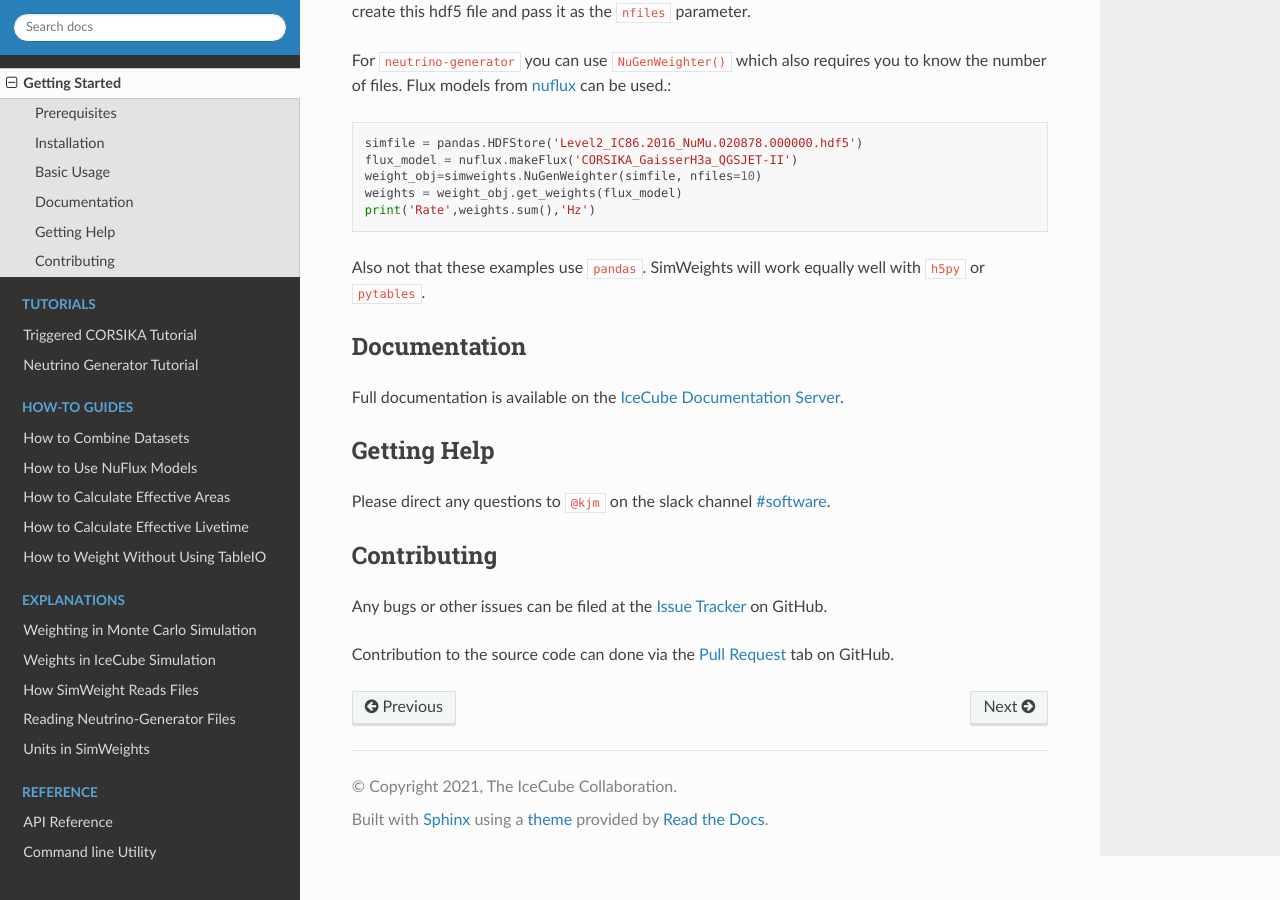
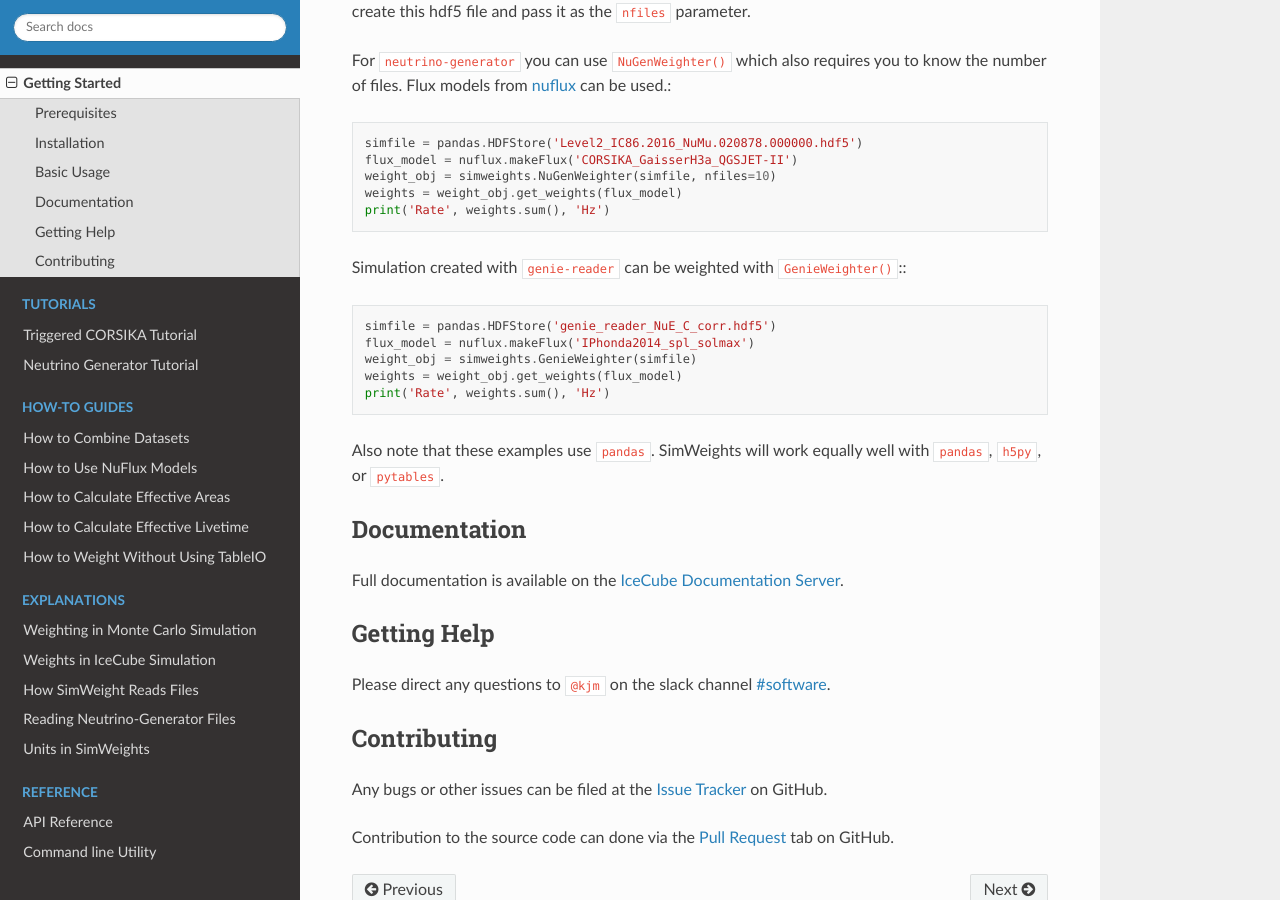
Before and after one commit to icecube/simweights, a Sphinx documentation site: the page built from docs/getting_started.rst, in a window 1280 px wide and 900 px high, scrolled down 1086 px. Built offline with Sphinx 7.4.7 and the Read the Docs theme 2.0.0, drawn with Linux system fonts in a browser that asks for light colours.

Commit message:
Add GenieWeighter to documentation

```diff
--- a/README.rst
+++ b/README.rst
@@ -21,7 +21,8 @@ SimWeights was designed with goal of calculating weights for IceCube simulation
 is easy to combine combine datasets with different generation parameters into a single sample.
 It was also designed to be a stand alone project which does not depend on IceTray in any way so that it can
 be installed easily on laptops. SimWeights gathers all the information it needs form information in the
-hdf5 file so there is no need for access to the simulation production database.
+hdf5 file so there is no need for access to the simulation production database. SimWeights works with
+files produced with corsika-reader, neutrino-generator, and genie-reader.
 
 .. doc-break
 
@@ -71,12 +72,20 @@ Flux models from `nuflux <https://github.com/icecube/nuflux>`_ can be used.::
 
   simfile = pandas.HDFStore('Level2_IC86.2016_NuMu.020878.000000.hdf5')
   flux_model = nuflux.makeFlux('CORSIKA_GaisserH3a_QGSJET-II')
-  weight_obj=simweights.NuGenWeighter(simfile, nfiles=10)
+  weight_obj = simweights.NuGenWeighter(simfile, nfiles=10)
   weights = weight_obj.get_weights(flux_model)
-  print('Rate',weights.sum(),'Hz')
+  print('Rate', weights.sum(), 'Hz')
 
-Also not that these examples use ``pandas``. SimWeights will work equally well with
-``h5py`` or ``pytables``.
+Simulation created with ``genie-reader`` can be weighted with :code:`GenieWeighter()`:::
+
+  simfile = pandas.HDFStore('genie_reader_NuE_C_corr.hdf5')
+  flux_model = nuflux.makeFlux('IPhonda2014_spl_solmax')
+  weight_obj = simweights.GenieWeighter(simfile)
+  weights = weight_obj.get_weights(flux_model)
+  print('Rate', weights.sum(), 'Hz')
+
+Also note that these examples use ``pandas``. SimWeights will work equally well with
+``pandas``, ``h5py``, or ``pytables``.
 
 Documentation
 =============
--- a/docs/reading_files.rst
+++ b/docs/reading_files.rst
@@ -61,8 +61,8 @@ The number of files must be passed to :py:func:`simweights.CorsikaWeighter` and
 :py:func:`simweights.NuGenWeighter` as the ``nfiles`` parameter which will be multiplied by ``NEvents``
 to get the total number of events in the dataset.
 
-For simulation with S-Frames: Triggered CORSIKA and corsika-reader after S-Frames were added, there is
-no need for ``nfiles`` as it can be deduced from the number of S-Frames.
+For simulation with S-Frames: Triggered CORSIKA, corsika-reader after S-Frames were added, and genie-reader
+there is no need for ``nfiles`` as it can be deduced from the number of S-Frames.
 In this case SimWeights will determine the generation surface from S-Frames, but it still relies on
 objects in the Q-Frame for the sampled quantities.
 The table below shows the what tables simweights looks for for each type of simulation.
@@ -78,3 +78,5 @@ The table below shows the what tables simweights looks for for each type of simu
 +--------------------------+---------------------------+---------------------------------------------+
 | neutrino-generator       | none                      | ``I3MCWeightDict``                          |
 +--------------------------+---------------------------+---------------------------------------------+
+| genie-reader             | ``I3GenieInfo``           | ``I3GenieResult``                           |
++--------------------------+---------------------------+---------------------------------------------+
```
Also changed, not shown: 2 other files.
